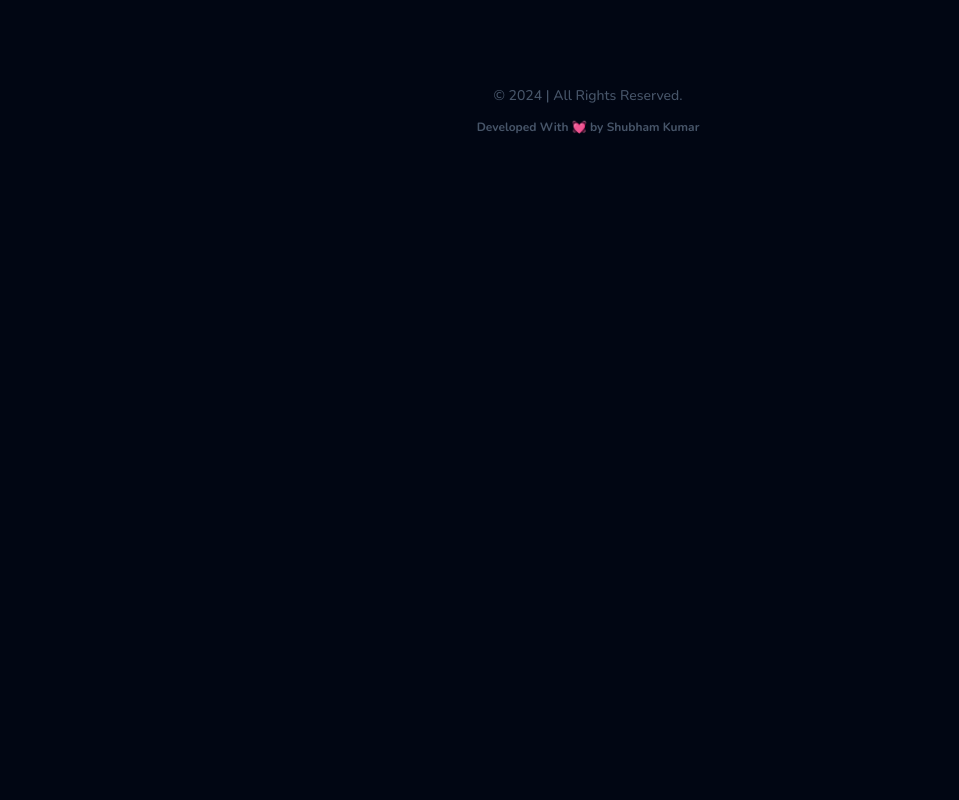
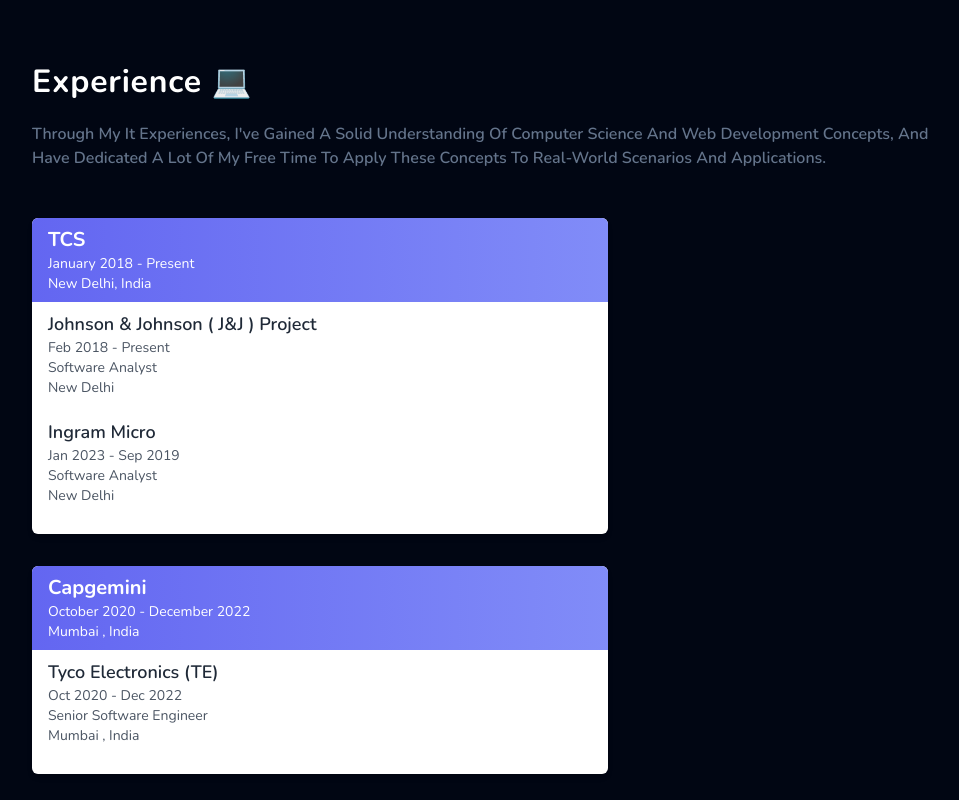
Before and after one commit to Shubhofficial1/portfolio-2024, a Next.js app: page / in a window 1280 px wide. Shown: the part 3500-4300 px from the top of the page, without its empty margins (52-1011 px from the left). Before the commit the page ends 3666 px from the top, so only its background shows below. Built offline with nearby package versions, Linux system fonts and the light colour scheme.

Commit message:
Added Experience Section

```diff
--- a/app/globals.css
+++ b/app/globals.css
@@ -8,6 +8,7 @@
   box-sizing: border-box;
   margin: 0;
   padding: 0;
+  /* background-color: #0b0e11; */
   background-color: #010613;
   color: white;
   display: flex;
--- a/app/page.tsx
+++ b/app/page.tsx
@@ -6,6 +6,7 @@
 import About from "@/components/About";
 import WorkGrid from "@/components/WorkGrid";
 import Skills from "@/components/Skills";
+import Experience from "@/components/Experience";
 
 export default function Home() {
   return (
@@ -16,6 +17,7 @@
         <About />
         <WorkGrid />
         <Skills />
+        <Experience />
       </div>
     </Container>
   );
--- /dev/null
+++ b/components/Experience.tsx
@@ -0,0 +1,58 @@
+import { experiences } from "@/lib/experiences";
+
+const Experience = () => {
+  return (
+    <>
+      <div className="w-full mt-[100px] ">
+        <h1 className="font-bold text-[2rem] tracking-wide capitalize">
+          Experience 💻
+        </h1>
+        <p className="font-semibold text-l  g  text-slate-500 capitalize my-4  line-clamp-2 max-w-[900px]">
+          Through my it experiences, I've gained a solid understanding of
+          computer science and web development concepts, and have dedicated a
+          lot of my free time to apply these concepts to real-world scenarios
+          and applications.
+        </p>
+      </div>
+      <div className="w-full ">
+        {experiences.map((experience) => (
+          <>
+            <div className="max-w-xl bg-white shadow-md rounded-md overflow-hidden my-8">
+              {/* Company Details */}
+              <div className="px-4 py-2 bg-gradient-to-l from-indigo-400 to-indigo-500">
+                <h2 className="text-xl font-bold">{experience.company}</h2>
+                <p className="text-sm ">
+                  {experience.joinedOn.format("MMMM YYYY")} -{" "}
+                  {experience.currentlyWorking
+                    ? "Present"
+                    : experience?.leftOn?.format("MMMM YYYY")}
+                </p>
+                <p className="text-sm">{experience.workLocation}</p>
+              </div>
+              {/* Project Details */}
+              <div className="px-4 py-2 ">
+                {experience.projects.map((project, index) => (
+                  <div key={index} className="mb-5 ">
+                    <h3 className="text-lg font-semibold text-gray-800 ">
+                      {project.projectName}
+                    </h3>
+                    <p className="text-sm text-gray-600">
+                      {project.startedOn.format("MMM YYYY")} -{" "}
+                      {project.completedOn
+                        ? project.completedOn.format("MMM YYYY")
+                        : "Present"}{" "}
+                    </p>
+                    <p className="text-sm text-gray-600">{project.role}</p>
+                    <p className="text-sm text-gray-600">{project.location}</p>
+                  </div>
+                ))}
+              </div>
+            </div>
+          </>
+        ))}
+      </div>
+    </>
+  );
+};
+
+export default Experience;
--- a/components/ProjectLessons.tsx
+++ b/components/ProjectLessons.tsx
@@ -27,8 +27,11 @@
   return (
     <div>
       {project.lessons.map((lesson, index) => (
-        <div className="grid grid-cols-1 md:grid-cols-2 mt-[150px] mb-[50px] gap-x-[100px] gap-y-[50px] ">
-          <div className={`${index === 1 ? "order-last" : ""}`}>
+        <div
+          key={index}
+          className=" grid grid-cols-1 md:grid-cols-2 mt-[150px] mb-[50px] gap-x-[100px] gap-y-[50px] "
+        >
+          <div className={`${index === 1 ? "order-last" : ""} `}>
             <h1 className="font-bold text-3xl text-slate-500 mb-5 line-clamp-2">
               {project.lessons[index].title}
             </h1>
@@ -36,12 +39,12 @@
               {project.lessons[index].description}
             </p>
           </div>
-          <div className="relative w-full h-[350px] rounded-md bg-slate-500 cursor-pointer hover:scale-[1.02]  transition">
+          <div className="relative w-full h-[350px] rounded-lg bg-white cursor-pointer transition hover:scale-[1.02] ">
             <Image
               src={project.lessons[index].image}
               fill={true}
               alt={project.lessons[0].title}
-              className="overflow-hidden object-cover rounded-lg"
+              className="overflow-hidden object-cover rounded-lg p-2"
             />
           </div>
         </div>
--- a/components/UI/BreadCrumb.tsx
+++ b/components/UI/BreadCrumb.tsx
@@ -20,17 +20,17 @@
               <div className="flex items-center">
                 <Link
                   href={path?.link}
-                  className="font-semibold text-sm tracking-tight text-textSlateLight hover:underline capitalize"
+                  className="font-semibold text-sm tracking-tight text-slate-400 hover:underline capitalize"
                 >
                   {path?.label}
                 </Link>
-                <span className="mx-2 font-semibold text-sm tracking-tight text-textSlate capitalize">
+                <span className="mx-2 font-semibold text-sm tracking-tight text-slate-400 capitalize">
                   /
                 </span>
               </div>
             ) : (
               <div className="flex items-center">
-                <span className="font-semibold text-sm tracking-tight text-textSlateLight/[0.6] capitalize">
+                <span className="font-semibold text-sm tracking-tight text-slate-500 capitalize">
                   {path?.label}
                 </span>
               </div>
--- /dev/null
+++ b/lib/experiences.ts
@@ -0,0 +1,42 @@
+import moment from "moment";
+
+export const experiences = [
+  {
+    company: "TCS",
+    joinedOn: moment("2018-01-01"),
+    currentlyWorking: true,
+    workLocation: "New Delhi, India",
+    projects: [
+      {
+        projectName: "Johnson & Johnson ( J&J ) Project",
+        startedOn: moment("2018-02-01"),
+        completedOn: null,
+        location: "New Delhi",
+        role: "Software Analyst",
+      },
+      {
+        projectName: "Ingram Micro",
+        startedOn: moment("2023-01-16"),
+        completedOn: moment("2019-09-01"),
+        location: "New Delhi ",
+        role: "Software Analyst",
+      },
+    ],
+  },
+  {
+    company: "Capgemini",
+    joinedOn: moment("2020-10-21"),
+    leftOn: moment("2022-12-02"),
+    currentlyWorking: false,
+    workLocation: "Mumbai , India",
+    projects: [
+      {
+        projectName: "Tyco Electronics (TE) ",
+        startedOn: moment("2020-10-21"),
+        completedOn: moment("2022-12-02"),
+        location: "Mumbai , India",
+        role: "Senior Software Engineer",
+      },
+    ],
+  },
+];
--- a/package.json
+++ b/package.json
@@ -9,6 +9,7 @@
     "lint": "next lint"
   },
   "dependencies": {
+    "moment": "^2.30.1",
     "next": "14.1.0",
     "react": "^18",
     "react-dom": "^18",
```
Also changed, not shown: 1 other file (tests, documents, lock files or other folders).
